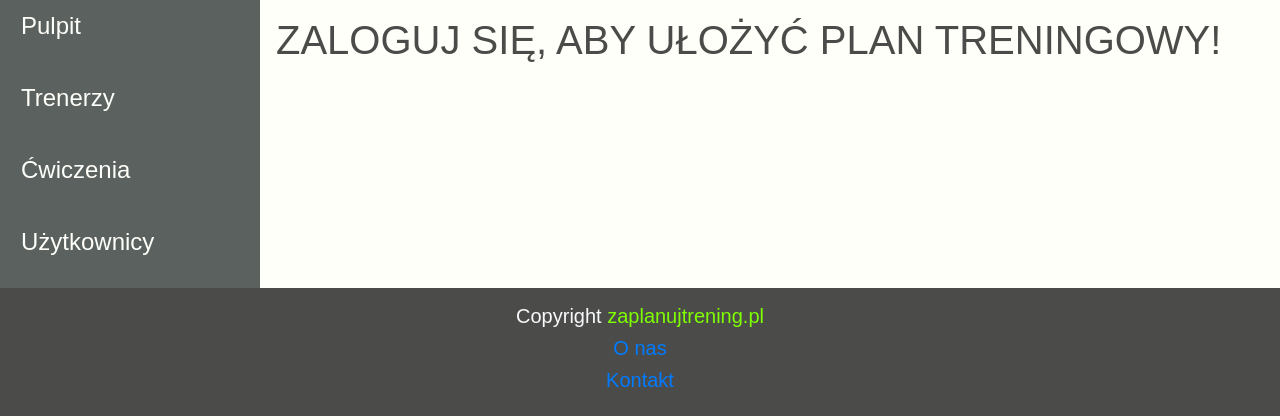
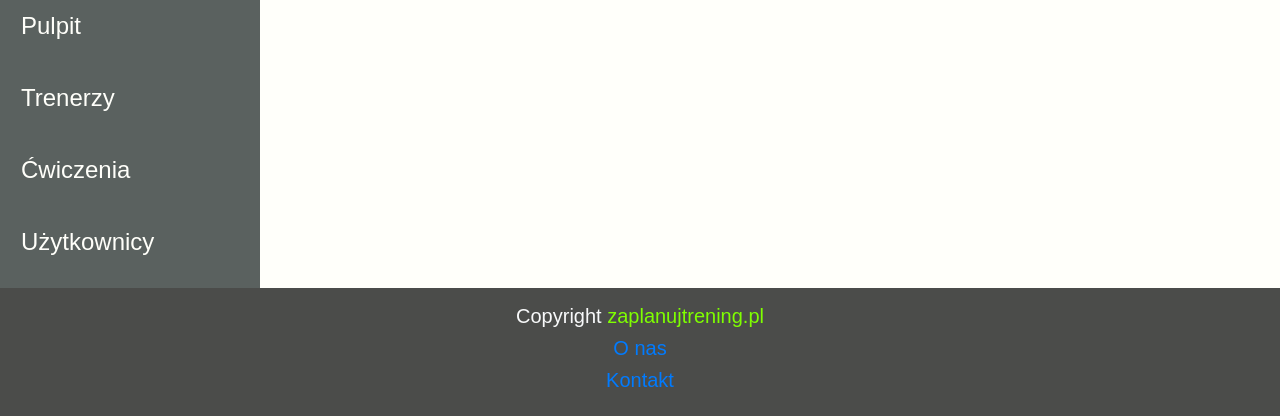
Before and after one commit to zuzaslomska/zaplanujtrening, a Django app: page / in a window 1280 px wide. Shown: the part 101-521 px from the top of the page. Run offline with Django 3.2, Linux system fonts and the light colour scheme; some libraries are stand-ins or nearby versions; some web fonts are replaced.

Commit message:
small changes

```diff
--- a/Zaplanujtrening/Trening/templates/index.html
+++ b/Zaplanujtrening/Trening/templates/index.html
@@ -1,4 +1,4 @@
 {% extends "__base1__glowna.html" %}
 {% block content %}
-<h1>ZALOGUJ SIĘ, ABY UŁOŻYĆ PLAN TRENINGOWY!</h1>
+<h1></h1>
 {% endblock %}
```
